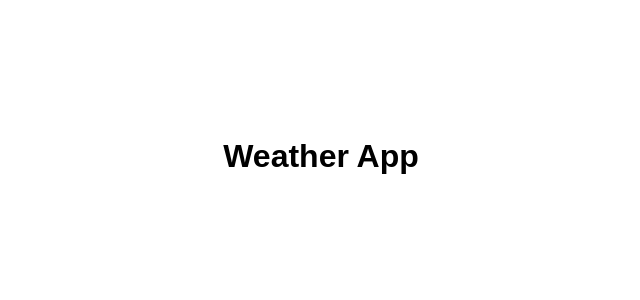
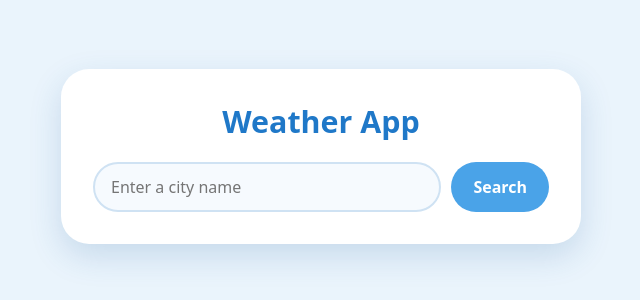
Before and after one commit to sushma-rkg/15_11_weather, a plain HTML site: page index.html in a window 1280 px wide. Shown: the part 244-544 px from the top of the page, without its empty margins (319-959 px from the left). Drawn offline with Linux system fonts and the light colour scheme.

Commit message:
Build the first screen (Clear Sky design)
Co-Authored-By: Claude Sonnet 5.5 <noreply@anthropic.com>
Claude-Session: https://claude.ai/code/session_01K5QuQP1ZsuSRXAdvK7Deeh

```diff
--- a/index.html
+++ b/index.html
@@ -7,7 +7,12 @@
   <link rel="stylesheet" href="style.css">
 </head>
 <body>
-  <h1>Weather App</h1>
-  <script src="script.js"></script>
+  <main class="card">
+    <h1>Weather App</h1>
+    <div class="search">
+      <input type="text" placeholder="Enter a city name" aria-label="City name">
+      <button type="button">Search</button>
+    </div>
+  </main>
 </body>
 </html>
--- a/style.css
+++ b/style.css
@@ -1,8 +1,77 @@
+* {
+  box-sizing: border-box;
+}
+
 body {
   margin: 0;
   min-height: 100vh;
   display: flex;
   align-items: center;
   justify-content: center;
-  font-family: Arial, sans-serif;
+  padding: 40px;
+  background: #eaf4fc;
+  color: #12385c;
+  font-family: system-ui, -apple-system, "Segoe UI", Roboto, Arial, sans-serif;
 }
+
+.card {
+  width: 100%;
+  max-width: 520px;
+  padding: 32px;
+  background: #fff;
+  border-radius: 28px;
+  box-shadow: 0 12px 32px rgba(40, 100, 160, 0.18);
+}
+
+.card h1 {
+  margin: 0 0 20px;
+  font-size: 1.9rem;
+  text-align: center;
+  color: #1f78c8;
+}
+
+.search {
+  display: flex;
+  gap: 10px;
+}
+
+.search input {
+  flex: 1;
+  min-width: 0;
+  padding: 12px 16px;
+  font: inherit;
+  color: #12385c;
+  background: #f6fafe;
+  border: 2px solid #cfe2f3;
+  border-radius: 999px;
+  outline: none;
+}
+
+.search input:focus {
+  border-color: #4aa3e8;
+}
+
+.search button {
+  padding: 12px 22px;
+  font: inherit;
+  font-weight: 600;
+  color: #fff;
+  background: #4aa3e8;
+  border: 0;
+  border-radius: 999px;
+  cursor: pointer;
+}
+
+@media (max-width: 420px) {
+  body {
+    padding: 24px 12px;
+  }
+
+  .card {
+    padding: 22px 18px;
+  }
+
+  .card h1 {
+    font-size: 1.5rem;
+  }
+}
```
